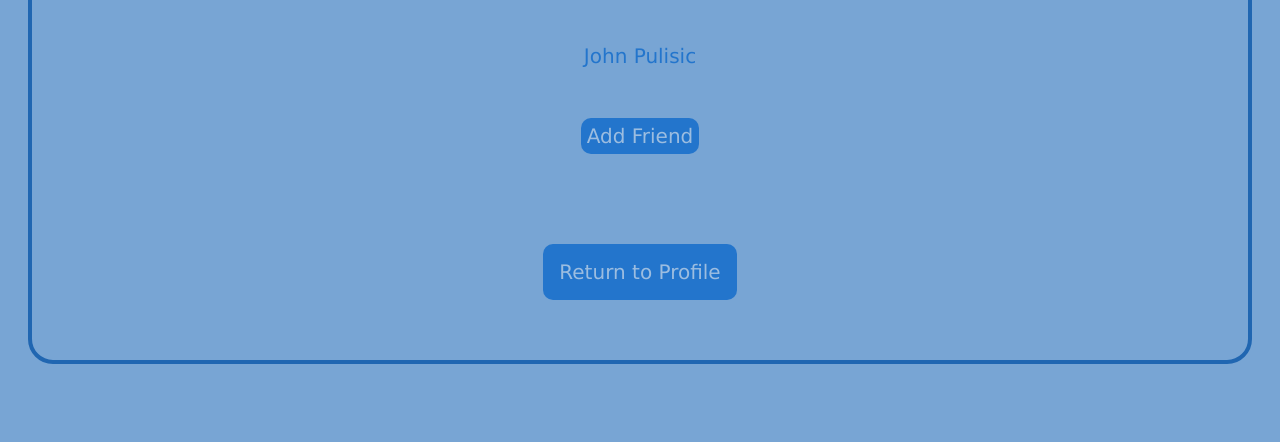
After one commit to Emanzman/cs412, a Django app: page /mini_fb/profile/1/friend_suggestions in a window 1280 px wide. The commit adds this page. Shown: the part 2114-2556 px from the top of the page. Run offline with Django 5.2, Linux system fonts and the light colour scheme; data comes from the database, SQL or seed files in the repository; both versions use the stored data as it was after the commit.

Commit message:
Developed adding friends functionality, developed friend suggestion functionality, changed styling on each webpage

```diff
--- a/mini_fb/models.py
+++ b/mini_fb/models.py
@@ -1,6 +1,8 @@
 from django.db import models
 from django.utils import timezone
 from django.urls import reverse
+from django.db.models import Q
+
 
 # Defines the data models being used in the Mini Facebook web app
 # Create your models here.
@@ -24,6 +26,7 @@ class Profile(models.Model):
     return reverse("show_profile", kwargs={"pk": self.pk})
 
   def get_friends(self):
+    # Returns a list of all friends profiles
     friends_profile1 = Friend.objects.filter(profile1=self)
     friends_profile2 = Friend.objects.filter(profile2=self)
 
@@ -37,9 +40,19 @@ class Profile(models.Model):
 
     return friends_list
 
+  def add_friend(self, other):
+    # Builds a friend relationship between two profiles if friendship doesn't already exist
+    if self == other:
+      return
 
+    friendship = Friend.objects.filter(Q(profile1=self, profile2=other) | Q(profile2=self, profile1=other)).exists() #  Checks if there is a friendship from both sides of the profiles
 
+    if not friendship:
+      Friend.objects.create(profile1=self, profile2=other) # Creates a friendship if it doesn't already exist
 
+  def get_friend_suggestions(self):
+      friend_suggestions = Profile.objects.exclude(pk=self.pk).exclude(pk__in=[friend.pk for friend in self.get_friends()]) # Friend suggestions that excludes the profile itself and current friends of the profile
+      return friend_suggestions
 
 class StatusMessage(models.Model):
   # Creates a status model that represents a status that is from a specifc user profile.
@@ -68,9 +81,10 @@ class StatusImage(models.Model):
   status_message = models.ForeignKey(StatusMessage, on_delete=models.CASCADE)
 
 class Friend(models.Model):
+  # Model that defines a friendship between two profiles
   profile1 = models.ForeignKey(Profile, on_delete=models.CASCADE, related_name='profile1')
   profile2 = models.ForeignKey(Profile, on_delete=models.CASCADE, related_name='profile2')
   timestamp = models.DateTimeField(default=timezone.now)
 
   def __str__(self):
-    return f"{self.profile1.first_name} {self.profile1.last_name} & {self.profile2.first_name} {self.profile2.last_name}"
+    return f"{self.profile1.first_name} {self.profile1.last_name} & {self.profile2.first_name} {self.profile2.last_name}" # String representation of friend relationship
--- a/mini_fb/templates/mini_fb/create_status_form.html
+++ b/mini_fb/templates/mini_fb/create_status_form.html
@@ -2,11 +2,14 @@
 
 {% extends 'mini_fb/base.html' %}
 {% block content %}
+
 <h1>Post a status message for {{ profile.first_name }} {{ profile.last_name }} </h1>
+<div class="border-container">
   <form method="POST" action="{% url 'create_status' profile.pk %}" enctype="multipart/form-data" class="status-form">
     {% csrf_token %}
     {{ form.as_p }}
     <input type="file" name="files" multiple />
     <button type="submit">Create Status</button>
   </form>
+</div>
 {% endblock %}
--- a/mini_fb/templates/mini_fb/delete_status_form.html
+++ b/mini_fb/templates/mini_fb/delete_status_form.html
@@ -6,6 +6,7 @@
 
 
 <h1>Delete Your Status Message</h1>
+<div class="border-container">
   <div class="change-status-container">
     <p>{{ status.message }}</p>
     <p>{{ status.timestamp }}</p>
@@ -20,5 +21,6 @@
     <form method="GET" action="{% url 'show_profile' status.profile.pk %}">
       <button type="submit" class="status-submit-button">No</button>
     </form>
+  </div>
 
   {% endblock %}
--- /dev/null
+++ b/mini_fb/templates/mini_fb/friend_suggestions.html
@@ -0,0 +1,21 @@
+<!-- Webpage displaying a profile's friend suggestions -->
+
+{% extends 'mini_fb/base.html' %}
+
+{% block content %}
+<h1>{{ profile.first_name }} {{ profile.last_name}}'s Friend Suggestions</h1>
+<div class="border-container">
+  {% for friend_suggestion in profile.get_friend_suggestions %}
+  <div class="friend-suggestion-container">
+    <a href="{% url 'show_profile' friend_suggestion.pk %}"><img src="{{ friend_suggestion.profile_image_url }}"
+        class="smaller-image"></a>
+    <p>{{friend_suggestion.first_name}} {{friend_suggestion.last_name}}</p>
+    <a href="{% url 'add_friend' profile.pk friend_suggestion.pk %}" class="button add-friend-button">Add Friend</a>
+    {% empty %}
+    <p>No friend suggestions</p>
+    {% endfor %}
+  </div>
+
+  <a href="{% url 'show_profile' profile.pk %}" class="button return-profile">Return to Profile</a>
+</div>
+{% endblock %}
--- a/mini_fb/templates/mini_fb/show_all_profiles.html
+++ b/mini_fb/templates/mini_fb/show_all_profiles.html
@@ -6,6 +6,7 @@
 {% block content %}
 
 <h1>All Profiles</h1>
+<div class="border-container">
   <!-- Categories of information displayed-->
   <table>
     <thead>
@@ -30,4 +31,5 @@
     </tbody>
 
   </table>
+</div>
 {% endblock %}
--- a/mini_fb/templates/mini_fb/show_profile.html
+++ b/mini_fb/templates/mini_fb/show_profile.html
@@ -70,6 +70,8 @@
     {% empty %}
     <p>This user has no friends</p>
     {% endfor %}
+
+    <a href="{% url 'friend_suggestions' profile.pk %}" class="button">Friend Suggestions</a>
   </div>
 
   {% endblock %}
--- a/mini_fb/templates/mini_fb/update_status_form.html
+++ b/mini_fb/templates/mini_fb/update_status_form.html
@@ -5,7 +5,7 @@
 {% block content %}
 
 <h1>Update Your Status Message</h1>
-
+<div class="border-container">
   <div class="change-status-container">
     <p>{{ status.message }}</p>
     <p>{{ status.timestamp }}</p>
@@ -18,5 +18,5 @@
       <button type="submit" class="status-submit-button">Cancel</button>
     </form>
   </div>
-
+</div>
 {% endblock %}
--- a/mini_fb/urls.py
+++ b/mini_fb/urls.py
@@ -1,5 +1,5 @@
 from django.urls import path
-from .views import ShowAllProfilesView, ShowProfilePageView, CreateProfileView, CreateStatusMessageView, UpdateProfileView, DeleteStatusMessageView, UpdateStatusMessageView
+from .views import ShowAllProfilesView, ShowProfilePageView, CreateProfileView, CreateStatusMessageView, UpdateProfileView, DeleteStatusMessageView, UpdateStatusMessageView, AddFriendView, ShowFriendSuggestionView
 
 # URL patterns for views
 
@@ -10,6 +10,7 @@ urlpatterns = [
   path('profile/<int:pk>/create_status', CreateStatusMessageView.as_view(), name='create_status'),
   path('profile/<int:pk>/update', UpdateProfileView.as_view(), name='update_profile'),
   path('status/<int:pk>/delete', DeleteStatusMessageView.as_view(), name='delete_status'),
-  path('status/<int:pk>/update', UpdateStatusMessageView.as_view(), name='update_status')
-
+  path('status/<int:pk>/update', UpdateStatusMessageView.as_view(), name='update_status'),
+  path('profile/<int:pk>/add_friend/<int:other_pk>', AddFriendView.as_view(), name='add_friend'),
+  path('profile/<int:pk>/friend_suggestions', ShowFriendSuggestionView.as_view(), name="friend_suggestions"),
 ]
--- a/mini_fb/views.py
+++ b/mini_fb/views.py
@@ -1,5 +1,5 @@
-from django.shortcuts import render
-from django.views.generic import ListView
+from django.shortcuts import render, redirect
+from django.views.generic import ListView, View
 from django.views.generic.detail import DetailView
 from django.views.generic.edit import CreateView, UpdateView, DeleteView
 from .forms import CreateProfileForm, CreateStatusMessageForm, UpdateProfileForm
@@ -97,3 +97,23 @@ class UpdateStatusMessageView(UpdateView):
       # URL redirection after an updated status message
       pk = self.object.profile.pk
       return reverse('show_profile', kwargs={'pk':pk})
+
+class AddFriendView(View):
+   def dispatch(self, request, *args, **kwargs):
+      # Creates a friendship relationship and redirects user to the profile page of the profile that added the friend.
+      p1_pk = self.kwargs['pk']
+      p2_pk = self.kwargs['other_pk']
+
+      profile1 = Profile.objects.get(pk=p1_pk)
+      profile2 = Profile.objects.get(pk=p2_pk)
+
+      profile1.add_friend(profile2)
+
+      return redirect('show_profile', pk= p1_pk)
+
+
+class ShowFriendSuggestionView(DetailView):
+   # A view for showing the friend suggestions
+   model = Profile
+   template_name='mini_fb/friend_suggestions.html'
+   context_object_name= 'profile'
--- a/static/styles3.css
+++ b/static/styles3.css
@@ -10,6 +10,7 @@ body {
 
 p {
   color: rgb(35, 117, 204);
+  text-align: center;
 }
 
 h1 {
@@ -127,6 +128,7 @@ a {
   margin-top: 30px;
   top: 0;
   left: 2;
+
 }
 
 /* Styling for status text and buttons */
@@ -151,6 +153,7 @@ a {
 
 .profile-button {
   display: inline-block;
+  margin-bottom: 20px;
 }
 
 .cancel-button {
@@ -170,9 +173,10 @@ a {
   background-color: rgb(35, 117, 204);
   color: rgb(156, 189, 224);
   margin-bottom: 20px;
-  padding: 4px;
+  padding: 6px;
   margin-top: 30px;
   text-decoration: none;
+  display: inline-block;
 }
 
 
@@ -182,6 +186,10 @@ button {
 
 .status-submit-button {
   margin: 10px;
+}
+
+.update-profile {
+  margin-bottom: 20px;
 }
 
 /* Form styling */
@@ -198,3 +206,27 @@ form textarea {
 form button {
   border-radius: 8px;
 }
+
+/* Friend suggestion styling */
+
+.add-friend-button {
+  display: inline-block;
+}
+
+.friend-suggestion-container {
+  text-align: center;
+  margin-bottom: 40px;
+
+}
+
+.return-profile {
+  display: inline-block;
+  padding: 16px;
+}
+
+/* General border container styling for dark blue borders*/
+.border-container {
+  border: 4px solid rgb(32, 102, 177);
+  border-radius: 25px;
+
+}
```
Also changed, not shown: mini_fb/templates/mini_fb/create_profile_form.html (+9 -6 lines), mini_fb/templates/mini_fb/update_profile_form.html (+8 -7 lines), db.sqlite3. Lines whose indentation alone changed are shown as unchanged.
